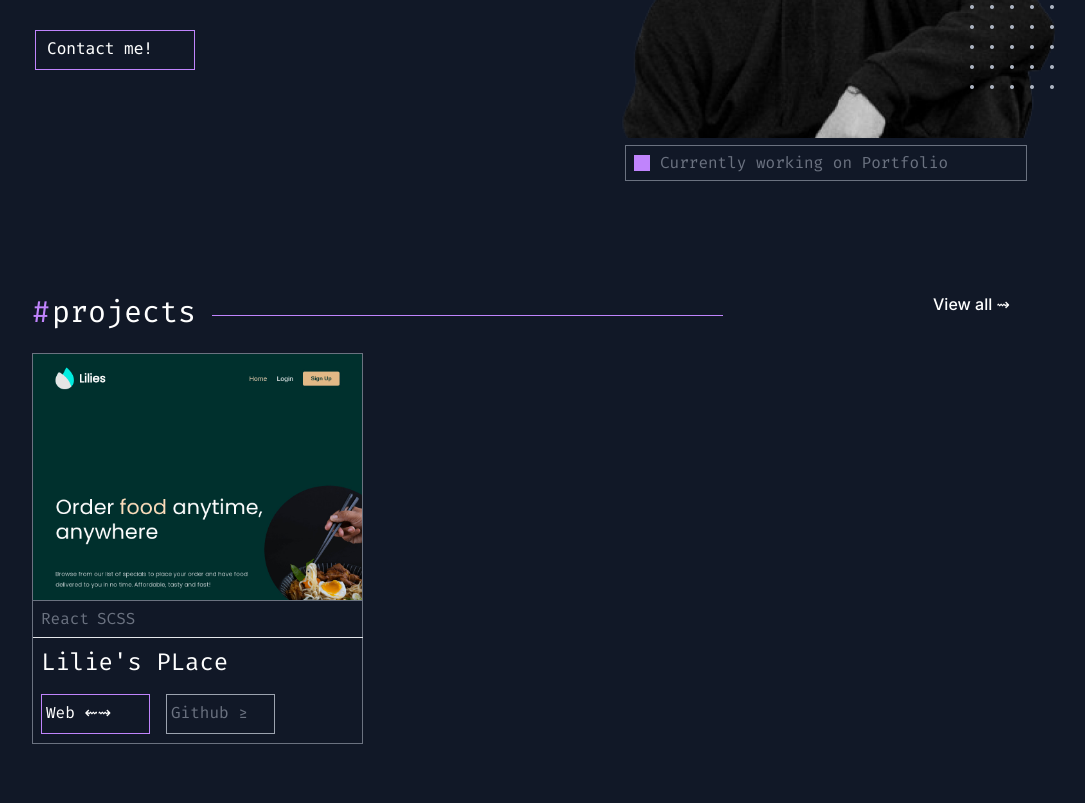
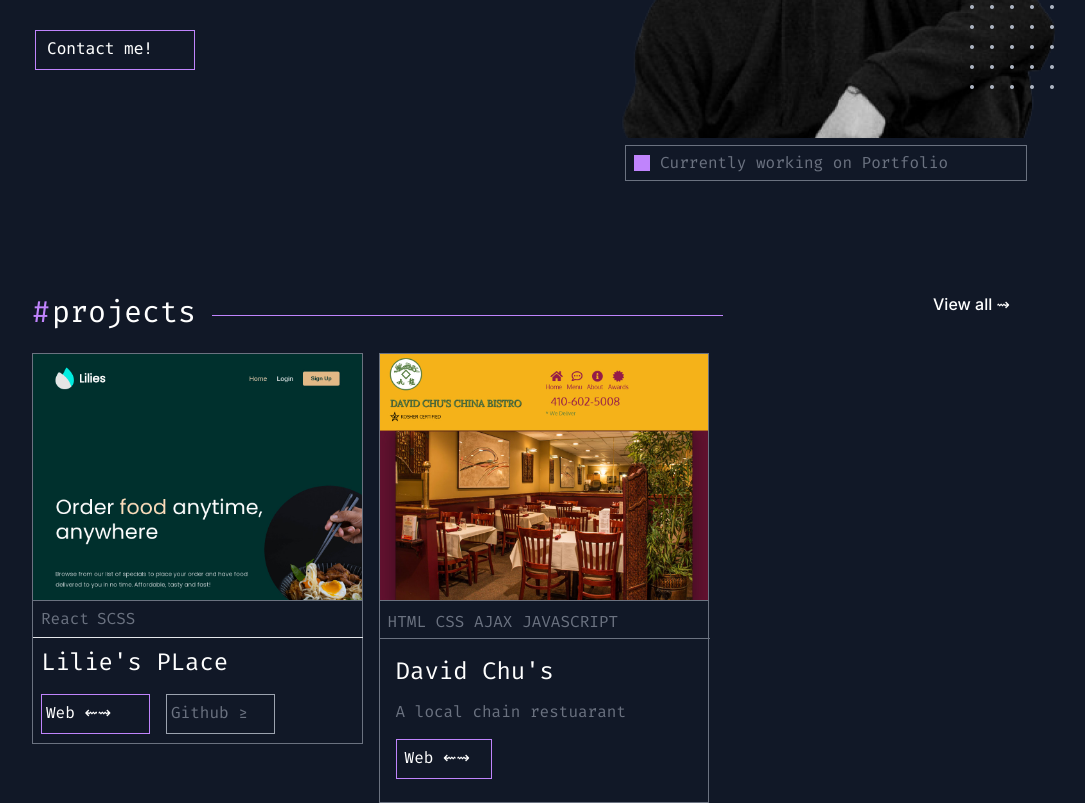
Before and after one commit to AkeleA/smoky-port, a Next.js app: page / in a window 1280 px wide. Shown: the part 364-1167 px from the top of the page, without its empty margins (136-1221 px from the left). Built offline with nearby package versions, Linux system fonts and the light colour scheme.

Commit message:
project section 66% done

```diff
--- a/src/app/Components/Projects/Projects.tsx
+++ b/src/app/Components/Projects/Projects.tsx
@@ -45,6 +45,7 @@ const Projects: React.FC = () => {
             <div className="flex flex-row gap-4 items-start">
               <a
                 href="https://lilies-place.netlify.app/"
+                target="_blank"
                 className="box-border flex flex-row items-start pt-2 pl-[4px]  gap-2.5 w-[109px] h-10 flex-none order-none flex-grow-0 border border-solid border-purple-400"
               >
                 <span className="w-[77px] h-[21px] font-sans not-italic font-medium font-base leading-5 text-white flex-none order-0 flex-grow-0">
@@ -52,7 +53,8 @@ const Projects: React.FC = () => {
                 </span>
               </a>
               <a
-                href=""
+                href="https://github.com/AkeleA/forfoodies"
+                target="_blank"
                 className="box-border flex flex-row items-start pt-2 pl-1  gap-2.5 w-[109px] h-10 flex-none order-none flex-grow-0 border border-solid border-gray-400"
               >
                 <span className="w-[87px] h-[21px] font-sans not-italic font-medium font-base leading-5 text-gray-500 flex-none order-0 flex-grow-0">
@@ -62,6 +64,53 @@ const Projects: React.FC = () => {
             </div>
           </div>
         </div>
+        <div className="flex flex-col items-start p-0 w-[330.58px] h-[450px] border border-solid border-gray-500 flex-none order-1 flex-grow-0">
+          <div className="z-1 flex-none order-0 flex-grow-0 border-b border-solid border-gray-500">
+            <Image
+              src="/DavidChu.jpg"
+              alt="Restuarant"
+              width={330.58}
+              height={201}
+            />
+          </div>
+          <h2 className="flwx flex-row items-start p-2 gap-2 w-[330.58px] h-[37px] flex-none order-1 self-stretch flex-grow-0">
+            <span className="w-12 h-5 not-italic font-sans font-normal text-base leading-5 text-gray-500 flex-none order-none flex-grow-0">
+              {" "}
+              HTML{" "}
+            </span>{" "}
+            <span className="w-16 h-5 not-italic font-sans font-normal text-base leading-5 text-gray-500 flex-none order-1 flex-grow-0">
+              {" "}
+              CSS{" "}
+            </span>
+            <span className="w-24 h-5 font-sans not-italic font-normal text-base leading-5 text-gray-500 flex-none order-2 flex-grow-0 ">
+              {" "}
+              AJAX{" "}
+            </span>
+            <span className="w-16 h-5 font-sans not-italic font-normal text-base leading-5 text-gray-500 flex-none order-3 flex-grow-0">
+              {" "}
+              JAVASCRIPT{" "}
+            </span>
+          </h2>
+          <div className="flex flex-col items-start p-4 gap-4 w-[330.58px] h-[153px] border-t border-solid border-gray-500 flex-none order-3 self-stretch flex-grow-0">
+            <h2 className="w-[298.58px] h-[31px] font-sans not-italic font-medium text-2xl leading-8 text-white flex-none order-none self-stretch flex-grow-0">
+              David Chu&apos;s
+            </h2>
+            <p className="w-[298.58px] h-[21px] font-sans not-italic font-normal text-base leading-5 text-gray-500 flex-none order-1 self-stretch flex-grow-0">
+              A local chain restuarant
+            </p>
+            <a
+              href="https://akelea.github.io/Coursera-tests/Module_5_Assignment/"
+              target="_blank"
+              className="flex flex-row items-start p-0 w-24 h-10 gap-4 flex-none order-2 flex-grow-0 border
+              border-solid
+              border-purple-400 "
+            >
+              <span className="w-[90px] h-[21px] font-sans p-2 not-italic font-medium text-base leading-5 text-white flex-none order-none flex-grow-0">
+                Web &#x21DC;&#x21DD;
+              </span>
+            </a>
+          </div>
+        </div>
       </div>
     </div>
   );
```
Also changed, not shown: public/DavidChu.jpg (added), public/rest1.jpg (deleted).
